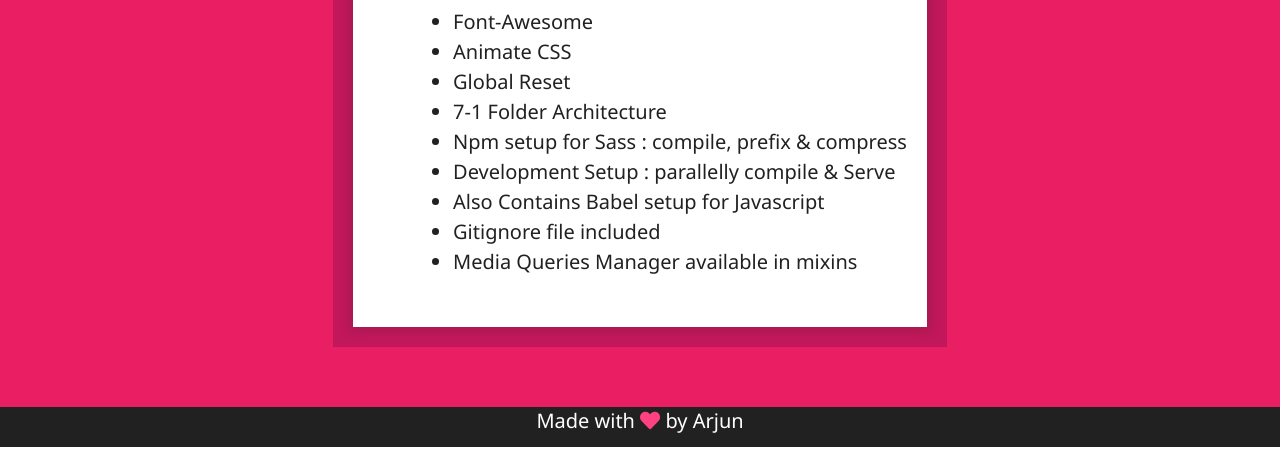
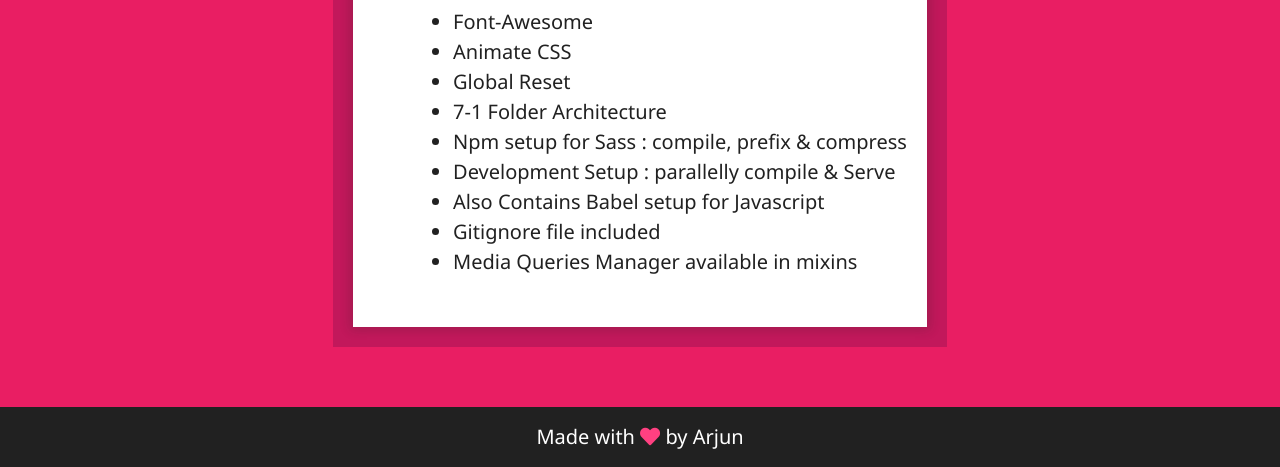
Before and after one commit to zinox9/sassplate, a website: page public/index.html in a window 1280 px wide. Shown: the part 410-877 px from the top of the page. Drawn offline with Linux system fonts and the light colour scheme.

Commit message:
edited footer

```diff
--- a/src/scss/layout/_footer.scss
+++ b/src/scss/layout/_footer.scss
@@ -6,6 +6,7 @@
    &__text {
       text-align: center;
       font-size: 2rem;
+      line-height: 3;
       i {
          color: $color-secondary;
       }
```
Also changed, not shown: public/css/style.css.
